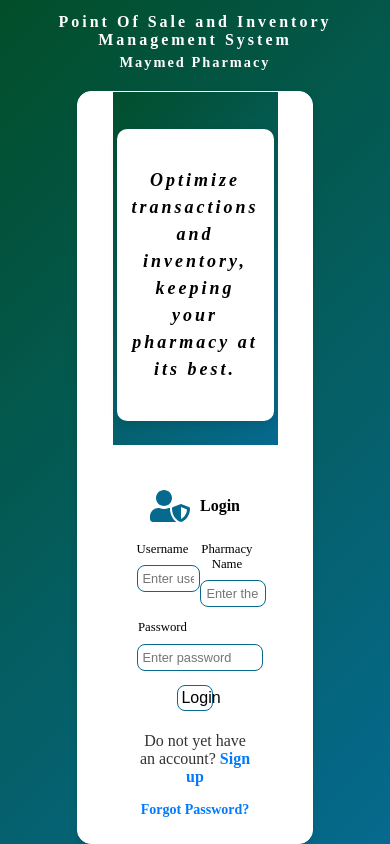
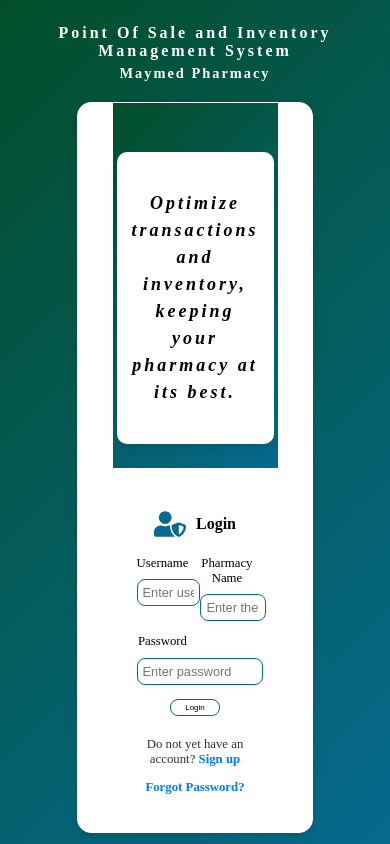
Before and after one commit to pharmacysystem950-hub/noorhayapharmacysystem, a React (Create React App) app: page / in a window 390 px wide. Built offline with nearby package versions, Linux system fonts and the light colour scheme.

Commit message:
Improve login page responsiveness

```diff
--- a/src/styles/LoginPage.css
+++ b/src/styles/LoginPage.css
@@ -99,19 +99,19 @@
   align-items: center;
   justify-content: center;
   text-align: center;
-  font-size: 1.3rem;
+  font-size: clamp(1.2rem, 2.5vw, 1.5rem);
   margin-bottom: 1rem;
   color: #000000;
 }
 
 .login-icon {
-  font-size: 2.5rem;
+  font-size: clamp(2rem, 3vw, 2.5rem);
   color: #066a8f;
   margin-right: 5px;
 }
 
 .login-text {
-  font-size: 1rem;
+  font-size: clamp(1rem, 2vw, 1.2rem);
   font-weight: bold;
   margin-left: 5px;
 }
@@ -119,14 +119,18 @@
 .login-container {
   width: 100%;
   max-width: 500px;
+  min-width: 100px;
   margin: auto;
   margin-top: 2px;
 }
 
 .login-button {
   width: 40%;
+  max-width: 200px;
+  min-width: 50px;
   margin: 1px auto;
   padding: 3px;
+  font-size: clamp(.5rem, 1.4vw, 1.1rem);
   border: 1.5px solid #066a8f;
   background-color: white;
   display: block;
@@ -138,8 +142,10 @@
 
 .form-control {
   width: 100%;
+  max-width: 400px;
+  min-width: 20px;
   padding: 5px;
-  font-size: 0.8rem;
+  font-size: clamp(0.8rem, 1vw, 1.5rem);
   border: 1.5px solid #066a8f;
   border-radius: 8px;
   background-color: transparent;
@@ -241,14 +247,14 @@
 }
 
 .signup-link {
-  font-size: 16px;
+  font-size: clamp(0.8rem, 1.3vw, 1rem);
   text-align: center;
   color: #333;
   margin-top: 20px;
 }
 
 .forgot-password-text {
-  font-size: 14px;
+  font-size: clamp(0.8rem, 1.2vw, 1rem);
   text-align: center;
   margin-top: 10px;
   color: #555;
```
